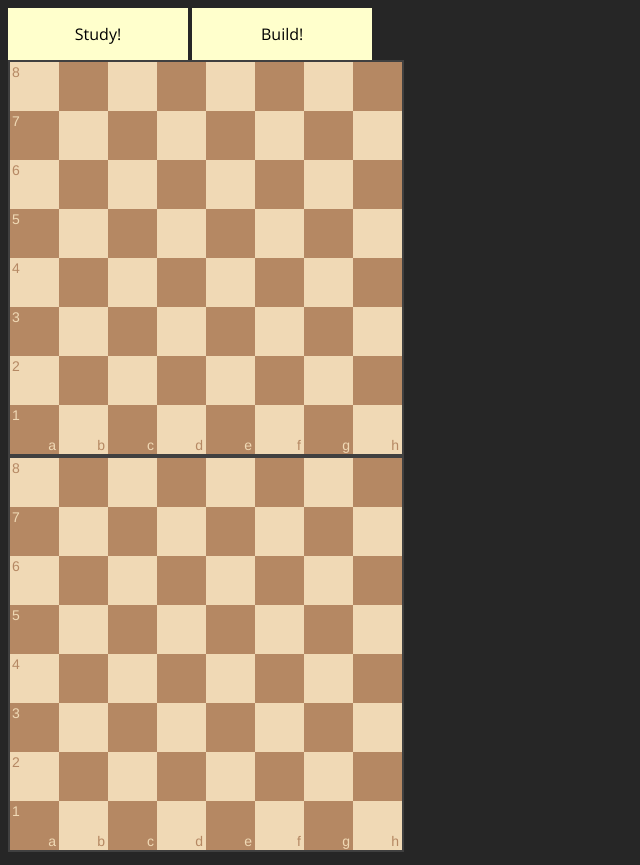
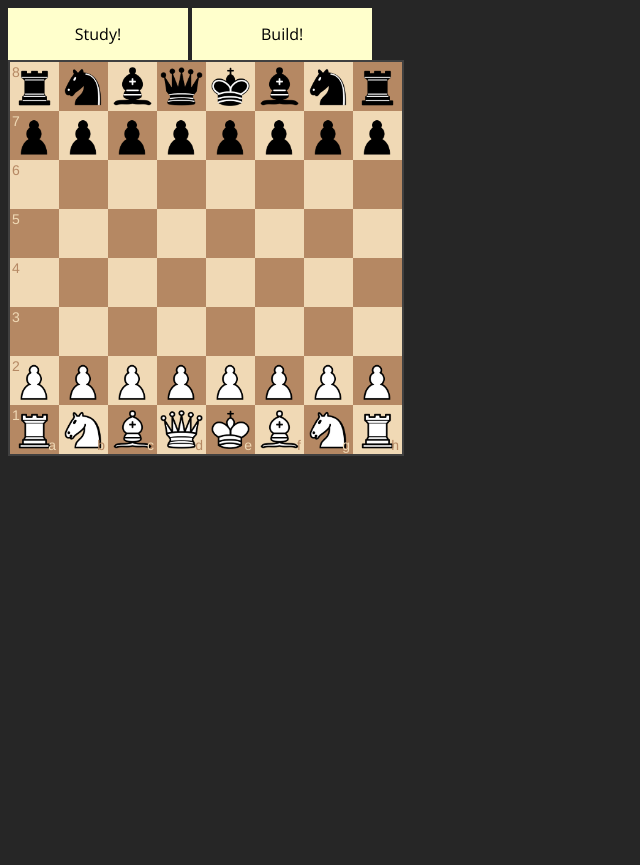
Before and after one commit to jven/studyopenings, a website: page client/main.html in a window 1280 px wide. Both pictures are taken after a click on the element "Study!". Shown: the whole page, without its empty margins (0-640 px from the left). After the commit the page ends 800 px from the top, so only its background shows below. Drawn offline with nearby package versions, Linux system fonts and the light colour scheme; no server answers.

Commit message:
Fixes animation issues when switching between modes.

```diff
--- a/client/css/main.css
+++ b/client/css/main.css
@@ -58,3 +58,7 @@ body {
   background-color: rgba(56, 147, 232, 0.4);
   font-weight: 700;
 }
+
+.hidden {
+  display: none;
+}
--- a/client/js/common/chessboardwrapper.js
+++ b/client/js/common/chessboardwrapper.js
@@ -8,12 +8,16 @@ class ChessBoardWrapper {
   }
 
   setInitialPositionImmediately() {
-    this.setPositionImmediately('start');
+    this.setPositionImmediately_('start', false /* useAnimation */);
   }
 
   setPositionImmediately(position) {
+    this.setPositionImmediately_(position, true /* useAnimation */);
+  }
+
+  setPositionImmediately_(position, useAnimation) {
     if (this.chessBoard_) {
-      this.chessBoard_.position(position);
+      this.chessBoard_.position(position, useAnimation);
     }
   }
 
--- a/client/js/main.js
+++ b/client/js/main.js
@@ -11,15 +11,26 @@ function main() {
 
   document.getElementById('studyButton').onclick = function() {
     buildModeSelected = false;
-    studyMode.switchTo();
+    studyMode.switchTo().then(() => {
+      toggleBuildModeVisibility(false);
+    });
   };
 
   document.getElementById('buildButton').onclick = function() {
     buildModeSelected = true;
-    buildMode.switchTo();
+    buildMode.switchTo().then(() => {
+      toggleBuildModeVisibility(true);
+    });
   };
 
   buildMode.switchTo();
 };
 
+function toggleBuildModeVisibility(buildModeVisible) {
+  document.getElementById('studyMode').classList.toggle(
+      'hidden', buildModeVisible);
+  document.getElementById('buildMode').classList.toggle(
+      'hidden', !buildModeVisible);
+};
+
 window.onload = main;
--- a/client/js/study/studymode.js
+++ b/client/js/study/studymode.js
@@ -2,10 +2,11 @@ class StudyMode {
   constructor() {
     this.treeModel_ = new TreeModel();
 
-    const chessBoardWrapper = new ChessBoardWrapper();
-    const lineStudier = new LineStudier(chessBoardWrapper);
+    this.chessBoardWrapper_ = new ChessBoardWrapper();
+    const lineStudier = new LineStudier(this.chessBoardWrapper_);
     this.repertoireStudier_ = new RepertoireStudier(lineStudier);
-    const handler = new ChessBoardStudyHandler(chessBoardWrapper, lineStudier);
+    const handler = new ChessBoardStudyHandler(
+        this.chessBoardWrapper_, lineStudier);
 
     const chessBoard = ChessBoard('studyBoard', {
       draggable: true,
@@ -15,11 +16,14 @@ class StudyMode {
       onMouseoutSquare: handler.onMouseoutSquare.bind(handler),
       onMouseoverSquare: handler.onMouseoverSquare.bind(handler)
     });
-    chessBoardWrapper.setChessBoard(chessBoard);
+    this.chessBoardWrapper_.setChessBoard(chessBoard);
   }
 
   switchTo() {
-    ServerWrapper.loadRepertoire().then(this.onLoadRepertoire_.bind(this));
+    this.chessBoardWrapper_.setInitialPositionImmediately();
+    return ServerWrapper
+        .loadRepertoire()
+        .then(this.onLoadRepertoire_.bind(this));
   }
 
   onLoadRepertoire_(repertoireJson) {
--- a/client/main.html
+++ b/client/main.html
@@ -35,10 +35,10 @@
       <div id="studyButton">Study!</div>
       <div id="buildButton">Build!</div>
     </div>
-    <div id="study">
+    <div class="hidden" id="studyMode">
       <div id="studyBoard"></div>
     </div>
-    <div id="build">
+    <div id="buildMode">
       <div id="buildBoard"></div>
       <div id="treeView"></div>
     </div>
```
Also changed, not shown: client/js/build/buildmode.js.
